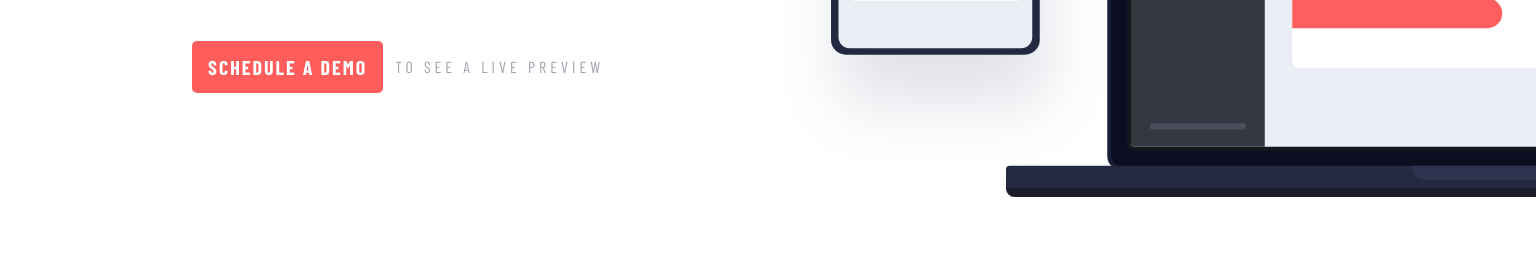
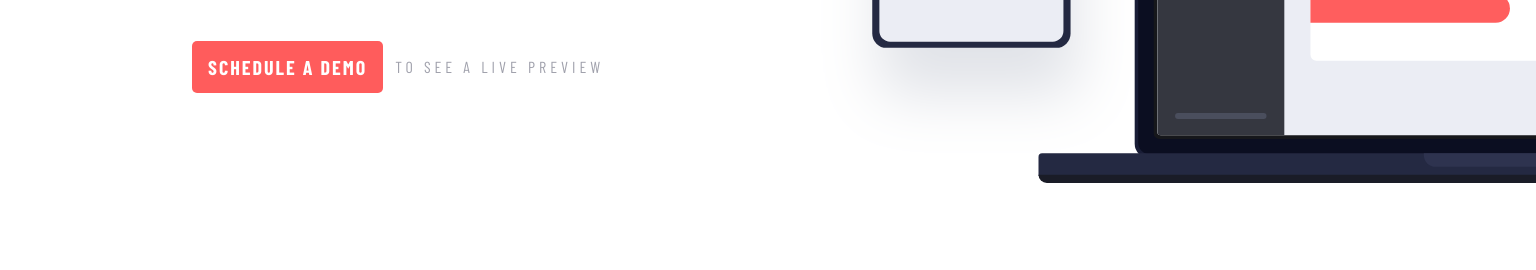
Before and after one commit to Shard-Codes/Project-tracking-intro-component, a plain HTML site: page index.html in a window 1536 px wide. Shown: the part 530-800 px from the top of the page. Drawn offline with nearby package versions, Linux system fonts and the light colour scheme.

Commit message:
Fixed error

```diff
--- a/Assets/Css/style.css
+++ b/Assets/Css/style.css
@@ -514,8 +514,8 @@ body::after {
 
 @media (min-width: 87.5em) {
   .hero__image::after {
-    right: -38rem;
+    right: -37rem;
     background-size: 100%;
-    width: 200%;
+    width: 190%;
   }
 }
```
